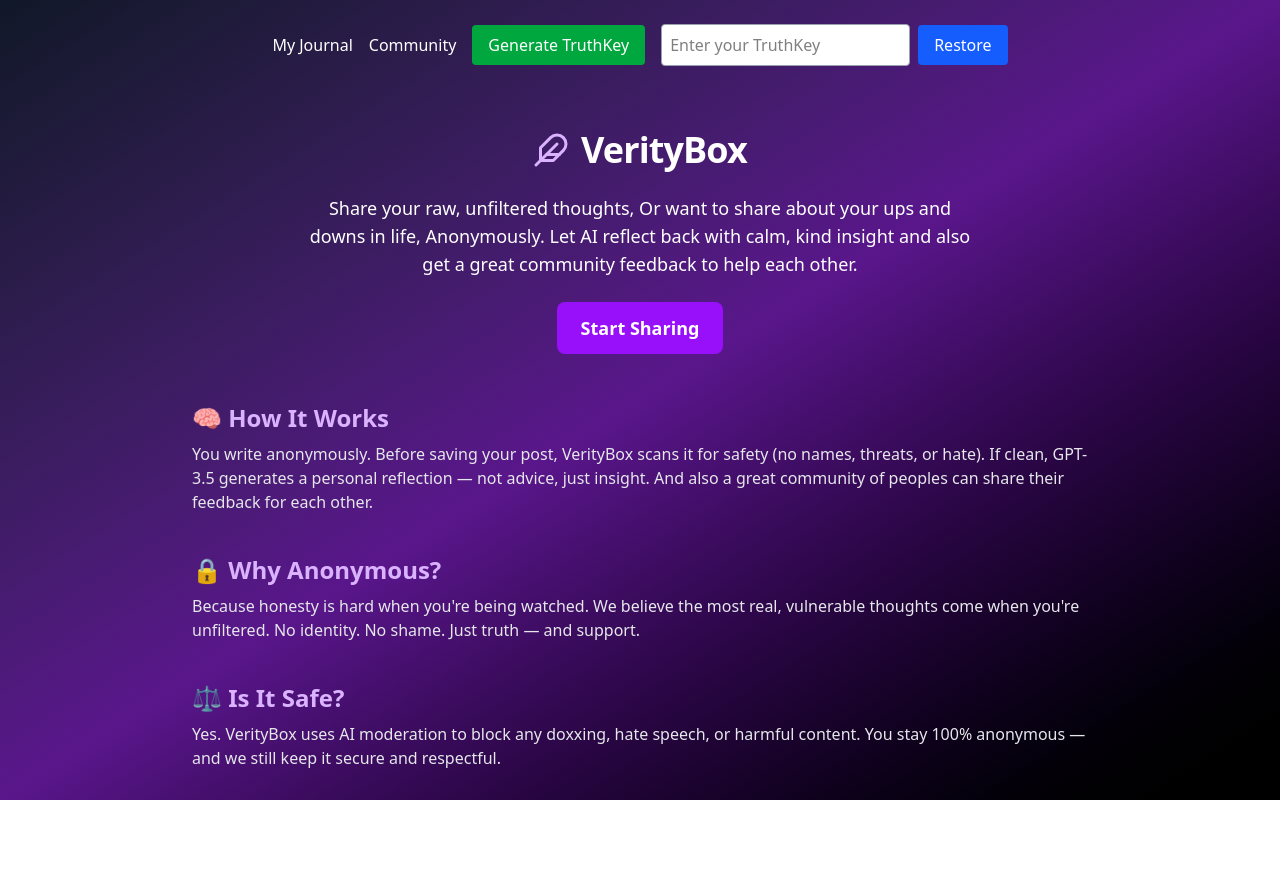
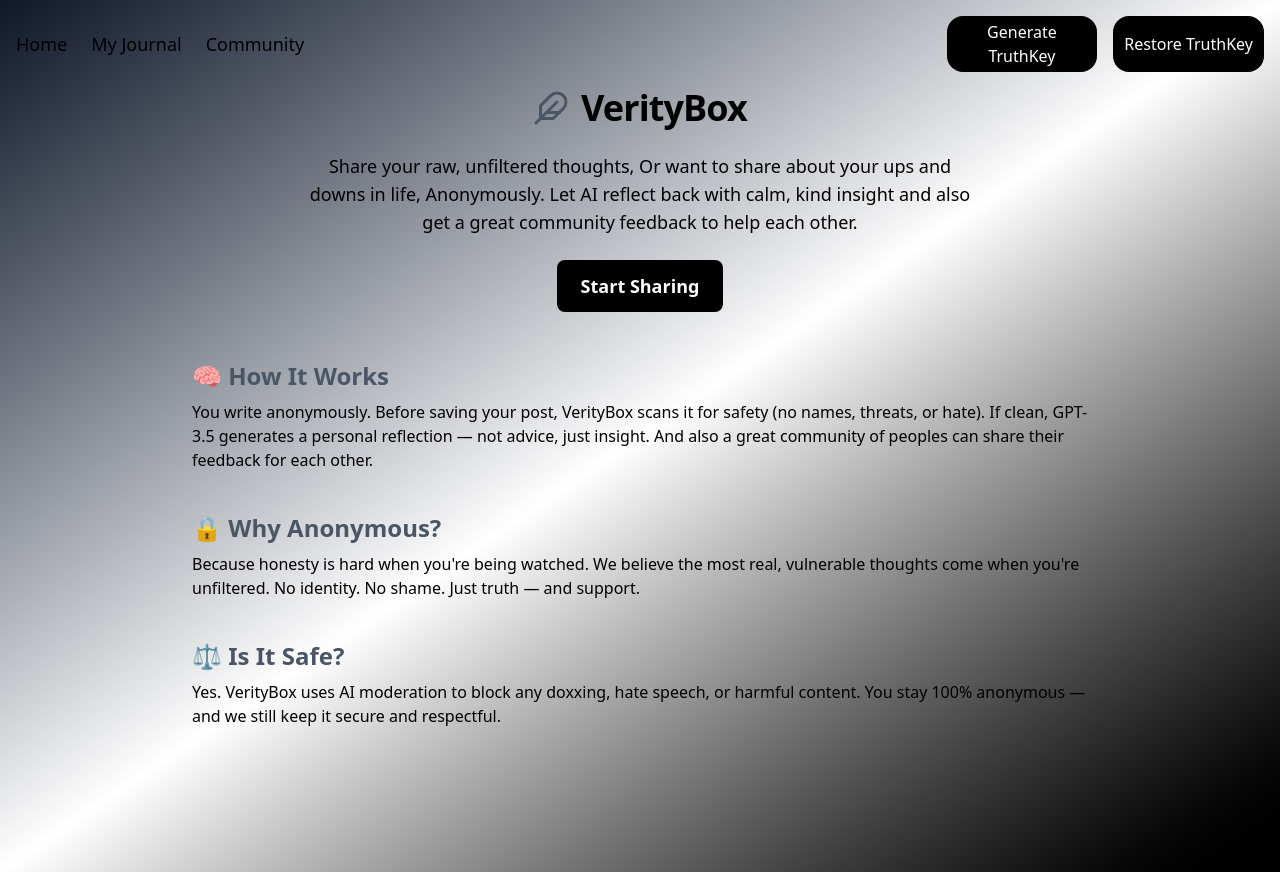
Before and after one commit to Prashantk03/VerityBox-frontend, a React (Vite) app: page / in a window 1280 px wide. Before the commit the page ends 800 px from the top, so only its background shows below. Built offline with nearby package versions, Linux system fonts and the light colour scheme.

Commit message:
real time updates with socket IO.

```diff
--- a/package.json
+++ b/package.json
@@ -17,6 +17,7 @@
     "react-dom": "^19.1.0",
     "react-icons": "^5.5.0",
     "react-router-dom": "^7.6.3",
+    "socket.io-client": "^4.8.1",
     "tailwindcss": "^4.1.11"
   },
   "devDependencies": {
--- a/src/App.jsx
+++ b/src/App.jsx
@@ -5,7 +5,6 @@
 import Community from "./pages/Community";
 import { SessionProvider } from "./context/sessionProvider";
 import TruthKeyPopup from "./components/TruthKeyPopup";
-import GenerateKeyButton from "./components/generateKey";
 
 function App() {
   return (
--- a/src/components/Navbar.jsx
+++ b/src/components/Navbar.jsx
@@ -1,16 +1,116 @@
 import { useNavigate } from "react-router-dom";
 import { FiFeather } from "react-icons/fi";
+import { useSession } from "../context/sessionProvider";
+import RestoreKey from "../components/RestoreKey";
+import GenerateKeyButton from "../components/generateKey";
+import { useState, useEffect } from "react";
 
 export default function Navbar() {
+  const [isOpen, setIsOpen] = useState(false);
+  const [scrolled, setScrolled] = useState(false);
   const navigate = useNavigate();
+  const { sessionId } = useSession();
+
+  useEffect(() => {
+    const handleScroll = () => {
+      if (window.scrollY > 50) {
+        setScrolled(true);
+      } else {
+        setScrolled(false);
+      }
+    };
+
+    window.addEventListener("scroll", handleScroll);
+
+    return () => window.removeEventListener("scroll", handleScroll);
+  }, []);
+
+  const toggleMenu = () => setIsOpen(!isOpen);
+  const closeMenu = () => setIsOpen(false);
 
   return (
-    <div
-      className="flex items-center space-x-2 cursor-pointer"
-      onClick={() => navigate("/")}
-    >
-      <FiFeather size={28} className="text-purple-300" />
-      <span className="text-2xl font-bold">VerityBox</span>
-    </div>
+    <>
+    {/* Large screen */}
+      <nav className={`fixed w-full z-20 top-0 start-0 transition-all duration-300 ${
+                scrolled ? "bg-gray-400 opacity-90 " : "bg-transparent"}  `}>
+        <div className="max-w-screen-xl mx-auto flex items-center justify-between p-4">
+          {/* Left Section */}
+          <button className="md:hidden p-2" onClick={toggleMenu}>
+            <FiFeather size={30} />
+          </button>
+
+          {/* Middle Section */}
+          <div className="flex-1 text-center text-lg hidden md:flex space-x-6">
+            <button
+              onClick={() => navigate("/")}
+              className="hover:text-gray-900 transition"
+            >
+              Home
+            </button>
+            <button
+              onClick={() => navigate("/journal")}
+              className="hover:text-gray-900 transition"
+            >
+              My Journal
+            </button>
+            <button
+              onClick={() => navigate("/community")}
+              className="hover:text-gray-900 transition"
+            >
+              Community
+            </button>
+          </div>
+
+          {/* Right Section */}
+          {!sessionId && (
+            <div className="hidden md:flex space-x-4">
+              <GenerateKeyButton />
+              <RestoreKey />
+            </div>
+          )}
+        </div>
+      </nav>
+
+      {/* Mobile Menu */}
+      {isOpen && (
+        <div className="md:hidden fixed inset-0 z-50" onClick={closeMenu}>
+          <div
+            className="w-64 h-full bg-gray-900 opacity-90 text-white p-4"
+            onClick={(e) => e.stopPropagation()}
+            >
+            <div className="border-b-2 text-center">
+              VerityBox
+            </div>
+            <button
+              onClick={() => navigate("/")}
+              className="w-full py-2 mt-4 hover:bg-gray-600"
+            >
+              Home
+            </button>
+            <button
+              onClick={() => navigate("/journal")}
+              className="w-full py-2 hover:bg-gray-600"
+            >
+              My Journal
+            </button>
+            <button
+              onClick={() => navigate("/community")}
+              className="w-full py-2 hover:bg-gray-600"
+            >
+              Community
+            </button>
+
+            {!sessionId && (
+              <>
+                <GenerateKeyButton />
+                <div className="mt-2">
+                  <RestoreKey toggleMenu={toggleMenu} />
+                </div>
+              </>
+            )}
+          </div>
+        </div>
+      )}
+    </>
   );
 }
--- a/src/components/RestoreKey.jsx
+++ b/src/components/RestoreKey.jsx
@@ -2,29 +2,58 @@
 import { useSession } from "../context/sessionProvider";
 
 function RestoreKey() {
+  const [showModal, setShowModal] = useState(false); // Modal state
   const [key, setKey] = useState("");
-  const { restoreTruthKey } = useSession();
+  const { restoreTruthKey } = useSession(); // Assuming you have this function in sessionProvider
 
+  // Handle the restore action
   const handleRestore = () => {
-    restoreTruthKey(key.trim());
+    restoreTruthKey(key.trim()); // Restore the key using the context function
+    setShowModal(false); // Close the modal after restoring
   };
 
   return (
-    <div className="flex items-center space-x-2">
+    <>
+      {/* Restore Key Button */}
+      <button
+        onClick={() => setShowModal(true)}
+        className="bg-black hover:bg-gray-600 text-white py-1 px-2 rounded-2xl w-full"
+      >
+        Restore TruthKey
+      </button>
+
+      {/* Modal (Popup) for Restore Key */}
+      {showModal && (
+        <div className="fixed inset-0 flex items-center justify-center">
+          <div className="bg-white p-6 rounded-lg shadow-lg w-96">
+            <h2 className="text-black text-xl text-center  font-semibold mb-4">Restore with Key</h2>
             <input
               type="text"
-        placeholder="Enter your TruthKey"
+              placeholder="Enter your Key"
               value={key}
               onChange={(e) => setKey(e.target.value)}
-        className="border border-gray-400 p-2 rounded bg-white text-black"
+              className="border border-gray-600 text-black p-2 rounded w-full mb-4"
             />
+            <div className="flex justify-end space-x-4">
+              {/* Cancel Button */}
+              <button
+                onClick={() => setShowModal(false)}
+                className="bg-gray-900 text-white px-4 py-2 rounded"
+              >
+                Cancel
+              </button>
+              {/* Restore Button */}
               <button
                 onClick={handleRestore}
-        className="bg-blue-600 hover:bg-blue-700 text-white px-4 py-2 rounded"
+                className="bg-gray-600 text-white px-4 py-2 rounded"
               >
                 Restore
               </button>
             </div>
+          </div>
+        </div>
+      )}
+    </>
   );
 }
 
--- a/src/components/generateKey.jsx
+++ b/src/components/generateKey.jsx
@@ -8,7 +8,7 @@
   return (
     <button
       onClick={generateTruthKey}
-      className="bg-green-600 hover:bg-green-700 text-white px-4 py-2 rounded"
+      className="bg-black hover:bg-gray-600 text-white py-1 px-2 rounded-2xl w-full"
     >
       Generate TruthKey
     </button>
--- a/src/context/sessionProvider.jsx
+++ b/src/context/sessionProvider.jsx
@@ -10,7 +10,7 @@
   const [showPopup, setShowPopup] = useState(false);
   const [isRestoring, setIsRestoring] = useState(false); // Flag to prevent popup during restore
 
-  // Generate TruthKey when button is clicked
+  //**********Generate TruthKey*********/
   const generateTruthKey = async () => {
     try {
       const res = await axios.post(
@@ -30,7 +30,7 @@
     }
   };
 
-  // Restore an existing TruthKey from the input
+  //**************Restore TruthKey*************/
   const restoreTruthKey = async (key) => {
     setIsRestoring(true); // Set flag to prevent popup on restore
     try {
--- a/src/pages/HomePage.jsx
+++ b/src/pages/HomePage.jsx
@@ -1,43 +1,19 @@
 import { useNavigate } from "react-router-dom";
+import { useState } from "react";
 import { motion } from "framer-motion";
 import { FiFeather } from "react-icons/fi";
-import RestoreKey from "../components/RestoreKey";
-import GenerateKeyButton from "../components/generateKey";
-import { useSession } from "../context/sessionProvider";
+
+
+import Navbar from "../components/Navbar";
 
 export default function Home() {
   const navigate = useNavigate();
-  const { sessionId } = useSession();
+
 
   return (
-    <div className="min-h-screen bg-gradient-to-br from-gray-900 via-purple-900 to-black text-white p-6 flex flex-col items-center">
-      <nav className="flex justify-between items-center mb-6 px-4 space-x-4">
-        <div className="flex space-x-4">
-          <button
-            onClick={() => navigate("/journal")}
-            className="hover:text-purple-400 transition"
-          >
-            My Journal
-          </button>
-          <button
-            onClick={() => navigate("/community")}
-            className="hover:text-purple-400 transition"
-          >
-            Community
-          </button>
-        </div>
-        {!sessionId && (
-          <>
-            <div className="flex items-center space-x-2">
-              <GenerateKeyButton />
-            </div>
-            <div className="flex items-center space-x-2">
-              <RestoreKey />
-            </div>
-          </>
-        )}
-      </nav>
-
+    <div className="min-h-screen bg-gradient-to-br from-gray-900 via-white to-black text-black p-6 flex flex-col items-center">
+      <Navbar />
+    <div className="min-h-screen flex flex-col items-center mt-6 ">
       {/* Logo + Title */}
       <motion.div
         initial={{ opacity: 0, y: -20 }}
@@ -45,10 +21,9 @@
         transition={{ duration: 0.4 }}
         className="flex items-center space-x-3 mt-10 mb-6"
       >
-        <FiFeather size={36} className="text-purple-300" />
+        <FiFeather size={36} className="text-gray-600" />
         <h1 className="text-4xl font-bold tracking-tight">VerityBox</h1>
       </motion.div>
-
       {/* Tagline + CTA */}
       <motion.p
         className="text-lg text-center max-w-2xl mb-6"
@@ -60,23 +35,21 @@
         downs in life, Anonymously. Let AI reflect back with calm, kind insight
         and also get a great community feedback to help each other.
       </motion.p>
-
       <motion.button
         onClick={() => navigate("/post")}
         whileHover={{ scale: 1.05 }}
         whileTap={{ scale: 0.95 }}
-        className="bg-purple-600 hover:bg-purple-700 px-6 py-3 rounded-lg text-lg font-semibold transition mb-12"
+        className="bg-black hover:bg-gray-600 text-white px-6 py-3 rounded-lg text-lg font-semibold transition mb-12"
       >
         Start Sharing
       </motion.button>
-
       {/* Info Sections */}
       <section className="max-w-4xl w-full space-y-10 text-left">
         <div>
-          <h2 className="text-2xl font-bold mb-2 text-purple-300">
+          <h2 className="text-2xl font-bold mb-2 text-gray-600">
             🧠 How It Works
           </h2>
-          <p className="text-gray-200">
+          <p className="text-black">
             You write anonymously. Before saving your post, VerityBox scans it
             for safety (no names, threats, or hate). If clean, GPT-3.5 generates
             a personal reflection — not advice, just insight. And also a great
@@ -85,10 +58,10 @@
         </div>
 
         <div>
-          <h2 className="text-2xl font-bold mb-2 text-purple-300">
+          <h2 className="text-2xl font-bold mb-2 text-gray-600">
             🔒 Why Anonymous?
           </h2>
-          <p className="text-gray-200">
+          <p className="text-black">
             Because honesty is hard when you're being watched. We believe the
             most real, vulnerable thoughts come when you're unfiltered. No
             identity. No shame. Just truth — and support.
@@ -96,10 +69,10 @@
         </div>
 
         <div>
-          <h2 className="text-2xl font-bold mb-2 text-purple-300">
+          <h2 className="text-2xl font-bold mb-2 text-gray-600">
             ⚖️ Is It Safe?
           </h2>
-          <p className="text-gray-200">
+          <p className="text-black">
             Yes. VerityBox uses AI moderation to block any doxxing, hate speech,
             or harmful content. You stay 100% anonymous — and we still keep it
             secure and respectful.
@@ -107,5 +80,6 @@
         </div>
       </section>
     </div>
+    </div>
   );
 }
--- a/src/pages/PostPage.jsx
+++ b/src/pages/PostPage.jsx
@@ -6,7 +6,7 @@
   const navigate = useNavigate();
 
   return (
-    <div className="min-h-screen bg-gray-100 p-6">
+    <div className="min-h-screen bg-gradient-to-br from-gray-900 via-gray-400 p-6">
       <Navbar />
       <PostForm />
     </div>
```
Also changed, not shown: src/components/PostForm.jsx (+16 -18 lines), src/pages/Community.jsx (+47 -16 lines), src/pages/Journal.jsx (+28 -2 lines), 1 other file (tests, documents, lock files or other folders). Lines whose indentation alone changed are shown as unchanged.
